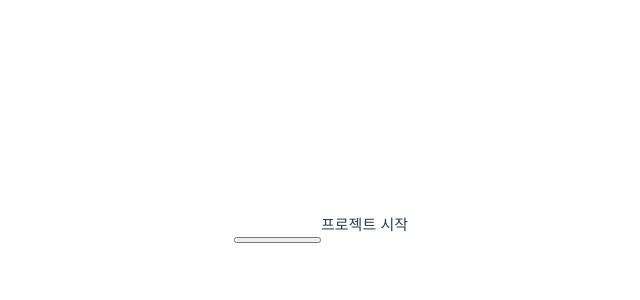
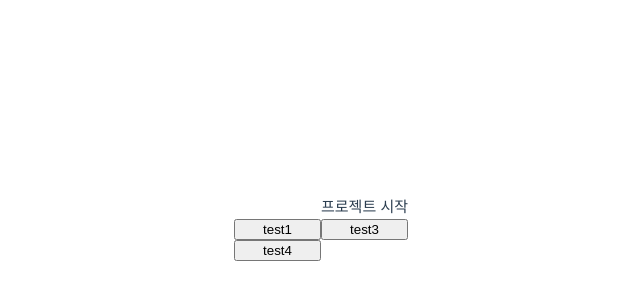
Before and after one commit to inkuksuss/todo-front, a Vue app: page / in a window 1280 px wide. Before the commit this address had no page. Shown: the part 172-472 px from the top of the page, without its empty margins (319-959 px from the left). Built offline with nearby package versions, Linux system fonts and the light colour scheme.

Commit message:
cors 설정 변경

```diff
--- a/src/App.vue
+++ b/src/App.vue
@@ -4,9 +4,28 @@ import axios from 'axios';
 
 const doTest = () => {
   axios
-    .post('http://localhost:8080/member/test', {})
+    .post('http://18.222.21.148:8080/api/member/test', {})
     .then((res) => console.log(res))
     .catch((e) => console.log(e));
+};
+
+const doTest2 = () => {
+  axios
+      .post('http://middleware:8080/api/member/test', {})
+      .then((res) => console.log(res))
+      .catch((e) => console.log(e));
+};
+const doTest3 = () => {
+  axios
+      .post('http://127.0.0.1:8080/api/member/test', {})
+      .then((res) => console.log(res))
+      .catch((e) => console.log(e));
+};
+const doTest4 = () => {
+  axios
+      .post('http://localhost:8080/api/member/test', {})
+      .then((res) => console.log(res))
+      .catch((e) => console.log(e));
 };
 </script>
 
@@ -16,7 +35,9 @@ const doTest = () => {
   </header>
 
   <div>프로젝트 시작</div>
-  <button @click="doTest"></button>
+  <button @click="doTest">test1</button>
+  <button @click="doTest3">test3</button>
+  <button @click="doTest4">test4</button>
 
   <RouterView />
 </template>
--- a/vite.config.ts
+++ b/vite.config.ts
@@ -1,16 +1,25 @@
-import { fileURLToPath, URL } from 'node:url'
+import { fileURLToPath, URL } from 'node:url';
 
-import { defineConfig } from 'vite'
-import vue from '@vitejs/plugin-vue'
+import { defineConfig } from 'vite';
+import vue from '@vitejs/plugin-vue';
 
 // https://vitejs.dev/config/
 export default defineConfig({
-  plugins: [
-    vue(),
-  ],
+  plugins: [vue()],
   resolve: {
     alias: {
       '@': fileURLToPath(new URL('./src', import.meta.url))
     }
+  },
+  server: {
+    proxy: {
+      '/api': {
+        target: 'http://18.222.21.148:8080',
+        changeOrigin: true,
+        rewrite: (path) => path.replace(/^\/api/, ''),
+        secure: false,
+        ws: true
+      }
+    }
   }
-})
+});
```
Also changed, not shown: 2 other files (tests, documents, lock files or other folders).
